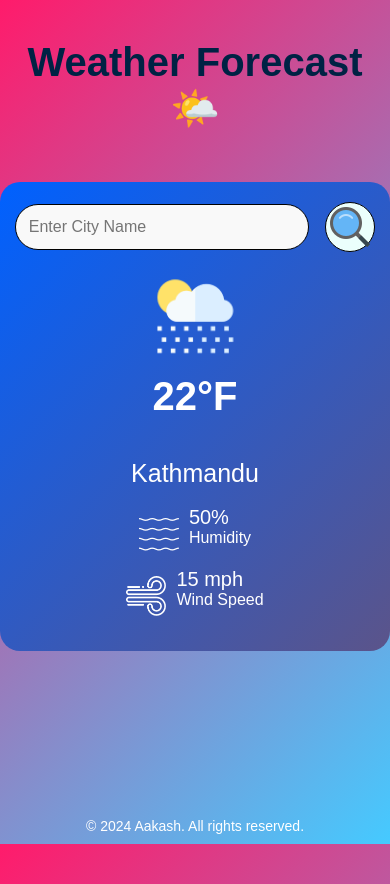
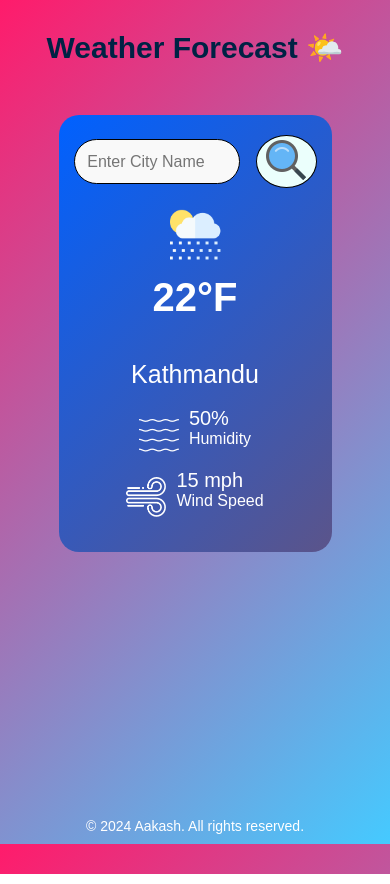
Before and after one commit to aakash2060/WeatherAppJS, a website: page public/index.html in a window 390 px wide. Drawn offline with Linux system fonts and the light colour scheme; no server answers.

Commit message:
nail in the coffin responsiveness added

```diff
--- a/public/style.css
+++ b/public/style.css
@@ -160,11 +160,11 @@ footer {
 
 @media (max-width: 480px) {
     h1 {
-        font-size: 40px;
+        font-size: 30px;
     }
 
     .card {
-        width: 100%;
+        width: 70%;
         margin: 50px auto;
         padding: 20px 15px;
     }
@@ -194,10 +194,12 @@ footer {
     .search input {
         font-size: 16px;
         padding: 0.8em;
+        width: 50%;
     }
 
     .search button {
-        width: 50px;
-        height: 50px;
+        width: 25%;
+        height: 24%;
+        color: red;
     }
 }
```
